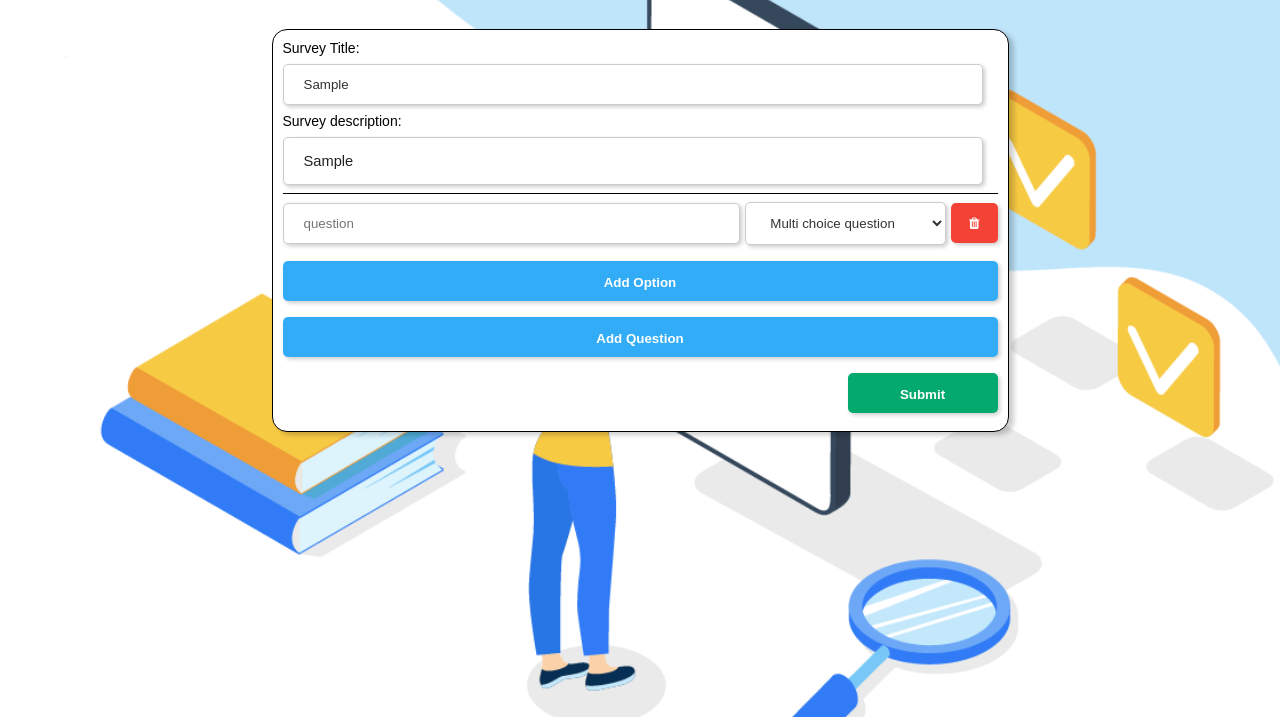
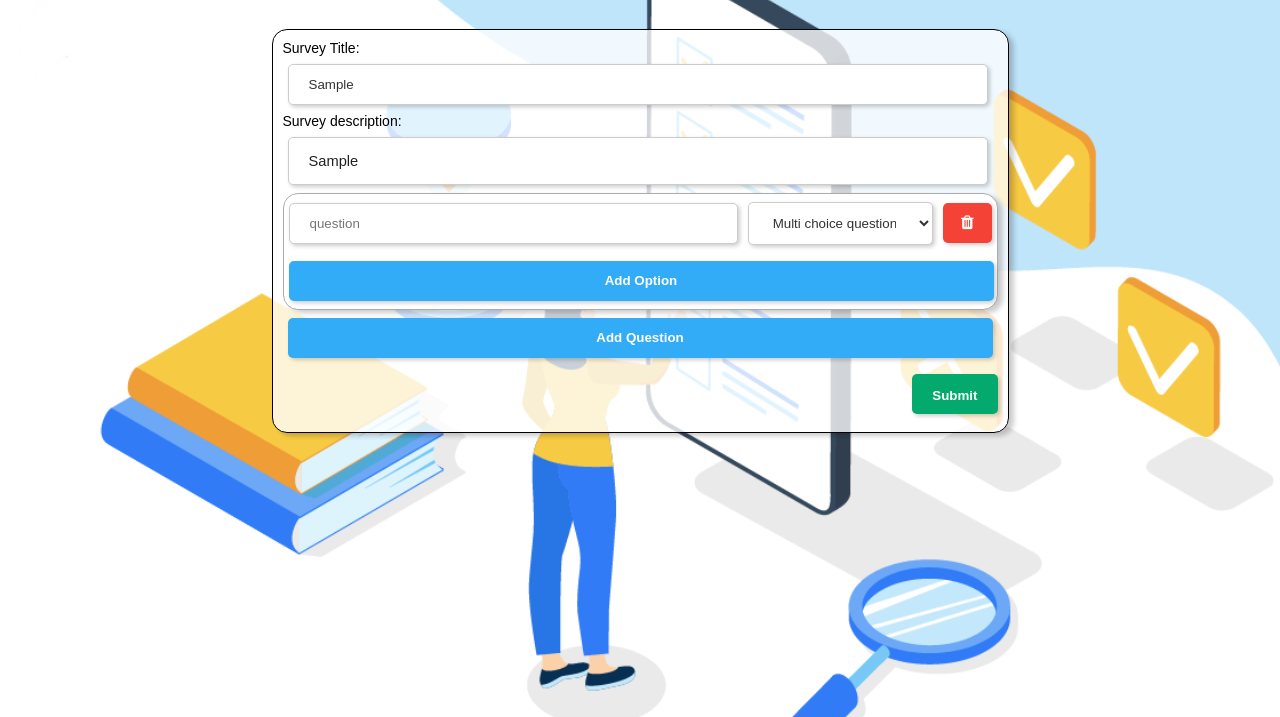
Before and after one commit to ObaiMohammad/Survey.web, a website: page HTML/view/SrveyPage.html in a window 1280 px wide. Both pictures are taken after typing "Sample", "Sample" into the empty fields and a click on the button "Add Question". Shown: the part 83-800 px from the top of the page. Drawn offline with Linux system fonts and the light colour scheme.

Commit message:
feat(survey-page): Edit style

```diff
--- a/HTML/css/SurveyPage.css
+++ b/HTML/css/SurveyPage.css
@@ -14,7 +14,7 @@ body {
   background-color: #f9f9f9;
   position: relative;
   /*cursor: pointer;*/
-  background-color: rgba(255, 255, 255); /* Semi-transparent white background */
+  background-color: rgba(255, 255, 255, 0.78); /* Semi-transparent white background */
   box-shadow: 5px 3px 5px rgba(0, 0, 0, 0.2);
   border-radius: 15px;
   width: 100%;
@@ -24,6 +24,11 @@ body {
 
   width: 100%;
   max-width: 700px;
+}
+#questionsContainer{
+  display: flex;
+  flex-direction: column;
+  gap: 10px;
 }
 .questions-info{
   display: flex;
@@ -36,7 +41,15 @@ body {
   flex-basis : 100%;
 }
 .question{
-  border-top: solid 1px black;
+  display: flex;
+  flex-direction: column;
+  /*border-top: solid 1px black;*/
+  background-color: rgba(255, 255, 255); /* Semi-transparent white background */
+  box-shadow: 5px 3px 5px rgba(0, 0, 0, 0.2);
+  border-radius: 15px;
+  border: 1px solid #adacac;
+
+;
 }
 /*#title{*/
 /*  text-align: center;*/
@@ -63,47 +76,44 @@ body {
 
 /* Extra styles for the cancel button */
 .cancelButton {
-  width: 100%;
+  border: none; /* Remove borders */
+  font-size: 16px; /* Set a font size */
+  cursor: pointer; /* Mouse pointer on hover */
+  margin-left: 5px;
+  margin-right: 5px;
   padding: 10px 18px;
-  background-color: #f44336;
 }
 input[type=text] {
   width: 100%;
   height: auto;
   padding: 12px 20px;
-  margin: 5px 5px;
+  margin-left: 5px;
+  margin-right: 5px;
   display: inline-block;
   border: 1px solid #ccc;
   box-sizing: border-box;
 
 }
 /* Darker background on mouse-over */
-.btn:hover {
-  background-color: RoyalBlue;
-}
+
 button,input[type=button] {
-  background-color: #04AA6D;
-  color: white;
-  padding: 14px 20px;
-  margin: 8px 0;
-  border: none;
-  border-radius: 5px;
-  cursor: pointer;
-  width: 150px;
-  box-shadow: 2px 2px 4px rgba(0, 0, 0, 0.2);
+  margin-left: 5px;
+  margin-right: 5px;
+  max-width: 705px;
+  padding: 12px 20px;
 }
 
-.btn {
-  width: 25px;
-  background-color: DodgerBlue; /* Blue background */
-  border: none; /* Remove borders */
-  color: white; /* White text */
-  padding: 2px 5px; /* Some padding */
-  font-size: 16px; /* Set a font size */
-  cursor: pointer; /* Mouse pointer on hover */
-  margin-left: 5px;
-  margin-right: 5px;
-}
+/*.btn {*/
+/*  width: 25px;*/
+/*  background-color: DodgerBlue; !* Blue background *!*/
+/*  border: none; !* Remove borders *!*/
+/*  color: white; !* White text *!*/
+/*  padding: 2px 5px; !* Some padding *!*/
+/*  font-size: 16px; !* Set a font size *!*/
+/*  cursor: pointer; !* Mouse pointer on hover *!*/
+/*  margin-left: 5px;*/
+/*  margin-right: 5px;*/
+/*}*/
 
 select{
 flex-shrink: 2;
@@ -120,6 +130,11 @@ input[type=button]{
   cursor: pointer;
   height: 40px;
   box-shadow: 2px 2px 4px rgba(0, 0, 0, 0.2);
+}
+input[type=button]:hover {
+  opacity: 0.8;
+  box-shadow: none;
+  transition: 0.2s;
 }
 .option-actions{
   display: flex;
--- a/HTML/css/global.css
+++ b/HTML/css/global.css
@@ -5,8 +5,12 @@ body {
   background-image: url('../img/survey.png');
   background-size: cover; /* Cover the entire viewport */
   background-repeat: no-repeat; /* Prevent image repetition */
+
+  background-attachment:fixed;
+
   height: 100vh;
   margin: 0;
+
 
 }
 
--- a/HTML/view/SrveyPage.html
+++ b/HTML/view/SrveyPage.html
@@ -3,8 +3,8 @@
 <head>
   <meta charset="UTF-8">
   <title>HomePAge</title>
+  <link rel="stylesheet" type="text/css" href="../css/global.css">
   <link rel="stylesheet" type="text/css" href="../css/SurveyPage.css">
-  <link rel="stylesheet" type="text/css" href="../css/global.css">
 
   <link rel="stylesheet" href="https://cdnjs.cloudflare.com/ajax/libs/font-awesome/4.7.0/css/font-awesome.min.css">
 
```
